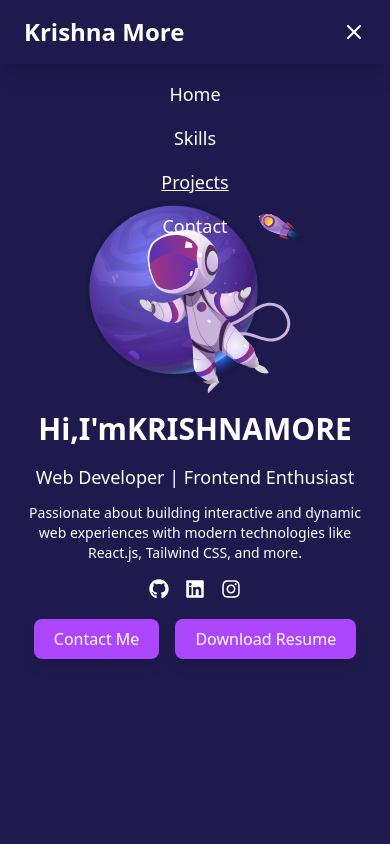
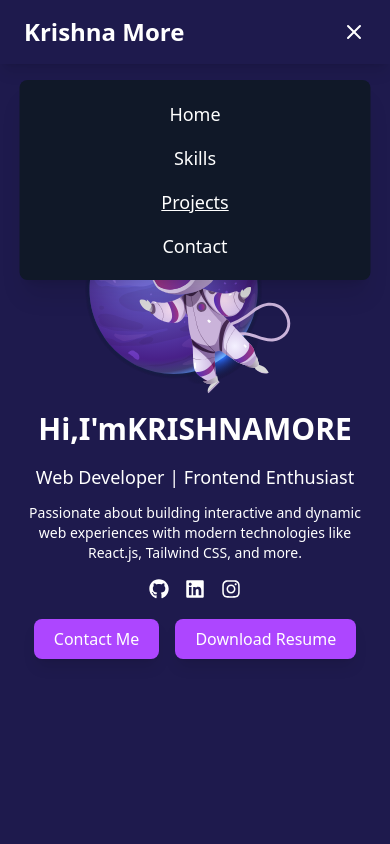
Before and after one commit to KrishnaMore19/portfolio1, a React (Vite) app: page / in a window 390 px wide. Both pictures are taken after a click on the button 354 px from the left and 32 px from the top of the page. Shown: the top 844 px of the page. Built offline with nearby package versions, Linux system fonts and the light colour scheme.

Commit message:
Updated mobile navbar with card-like UI

```diff
--- a/src/components/Navbar.jsx
+++ b/src/components/Navbar.jsx
@@ -45,7 +45,6 @@ const Navbar = ({ activeSection, setActiveSection }) => {
       animate={{ opacity: 1, y: 0 }}
       transition={{ duration: 0.6 }}
     >
-
       <StarsBackground /> {/* Starry effect in background */}
 
       <div className="max-w-7xl mx-auto px-6 md:px-12 lg:px-16 relative z-10">
@@ -84,16 +83,15 @@ const Navbar = ({ activeSection, setActiveSection }) => {
           </button>
         </div>
 
-        {/* Mobile Menu */}
+        {/* Mobile Menu - Card Style */}
+        {isOpen && (
           <motion.div
-          className={`absolute top-16 left-0 w-full backdrop-blur-md bg-transparent md:hidden ${
-            isOpen ? "block" : "hidden"
-          }`}
+            className="absolute top-20 left-1/2 transform -translate-x-1/2 w-[90%] bg-gray-900 text-white rounded-lg shadow-xl p-5 md:hidden"
             initial={{ y: -20, opacity: 0 }}
             animate={{ y: 0, opacity: 1 }}
             transition={{ duration: 0.3 }}
           >
-          <div className="flex flex-col space-y-4 py-4 items-center">
+            <div className="flex flex-col space-y-4 items-center">
               {["Home", "skills", "projects", "contact"].map((item) => (
                 <a
                   key={`mobile-${item}`}
@@ -112,6 +110,7 @@ const Navbar = ({ activeSection, setActiveSection }) => {
               ))}
             </div>
           </motion.div>
+        )}
       </div>
     </motion.nav>
   );
```
Lines whose indentation alone changed are shown as unchanged.
